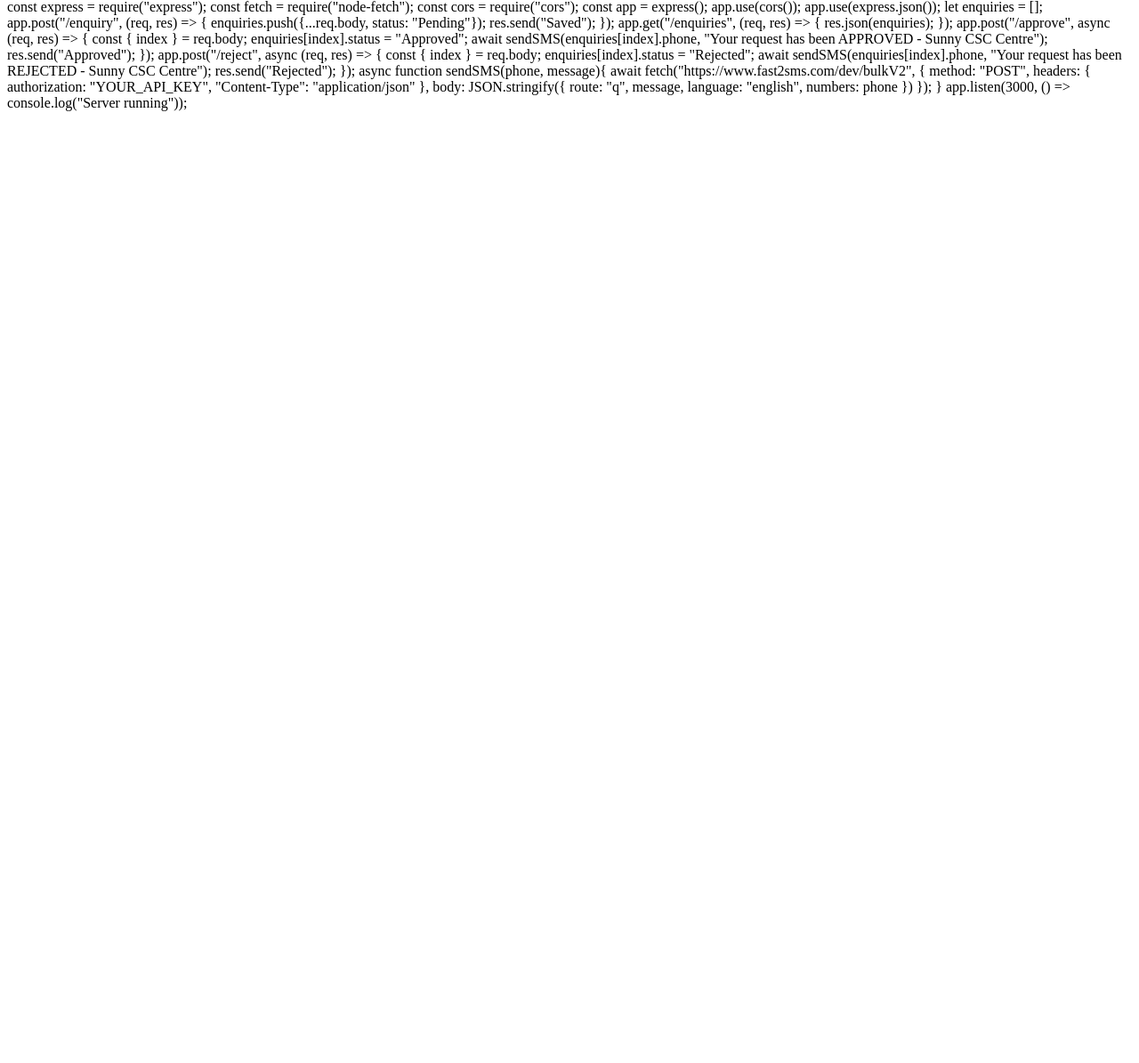
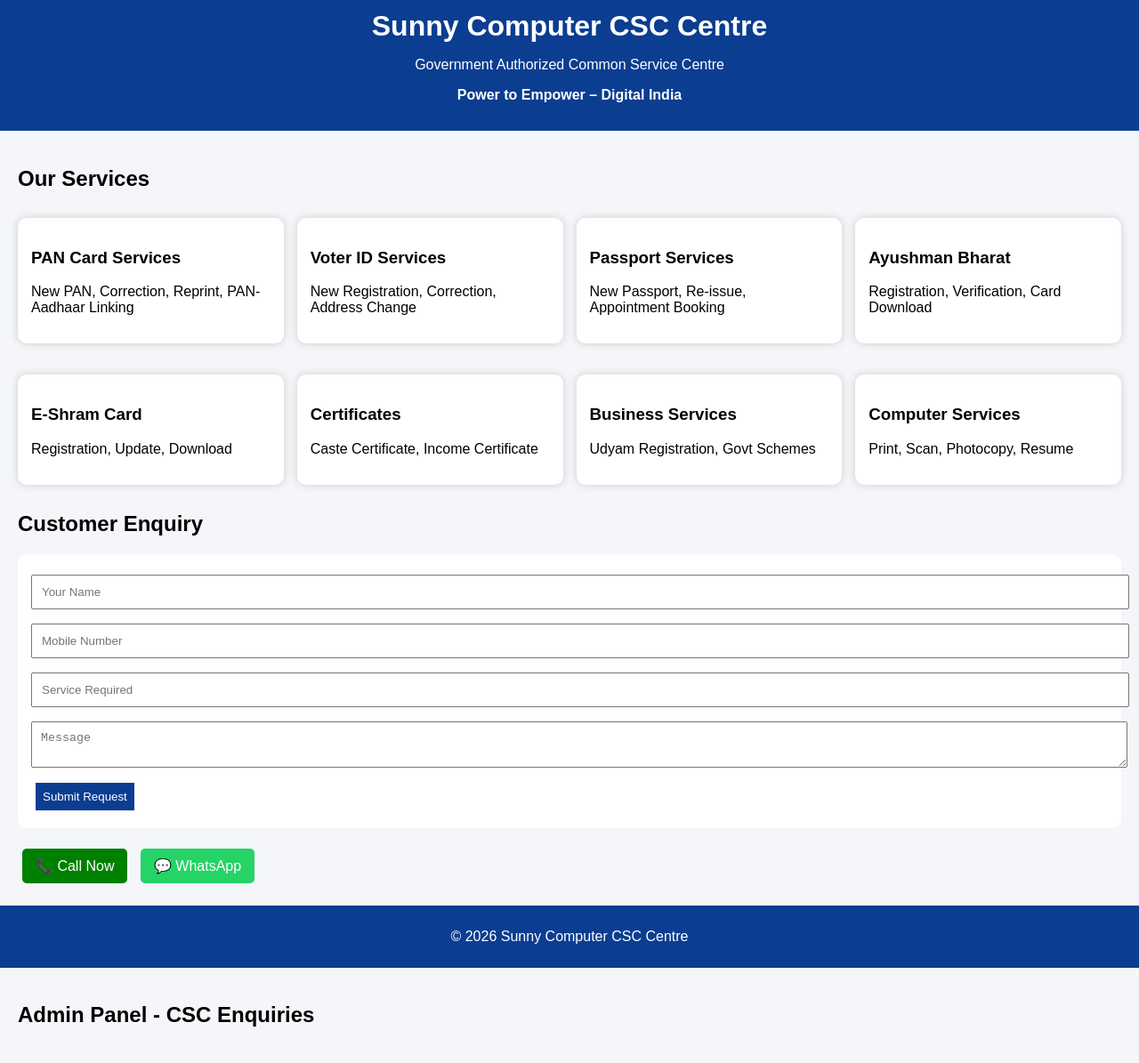
Before and after one commit to sunnykxj1989/PaulSunnyCSC, a plain HTML site: page index.html in a window 1280 px wide. Shown: the part 9-1204 px from the top of the page at 89% size. Before the commit the page ends 800 px from the top, so only its background shows below. Drawn offline with Linux system fonts and the light colour scheme.

Commit message:
Update index.html

```diff
--- a/index.html
+++ b/index.html
@@ -1,56 +1,241 @@
-const express = require("express");
-const fetch = require("node-fetch");
-const cors = require("cors");
+<!DOCTYPE html>
+<html lang="en">
+<head>
+<meta charset="UTF-8">
+<meta name="viewport" content="width=device-width, initial-scale=1.0">
+<title>Sunny Computer CSC Centre</title>
 
-const app = express();
-app.use(cors());
-app.use(express.json());
+<style>
+body {
+    font-family: Arial;
+    margin: 0;
+    background: #f4f6f9;
+}
+header {
+    background: #0b3d91;
+    color: white;
+    padding: 15px;
+    text-align: center;
+}
+h1 { margin: 5px; }
+.container { padding: 20px; }
 
-let enquiries = [];
-
-app.post("/enquiry", (req, res) => {
-  enquiries.push({...req.body, status: "Pending"});
-  res.send("Saved");
-});
-
-app.get("/enquiries", (req, res) => {
-  res.json(enquiries);
-});
-
-app.post("/approve", async (req, res) => {
-  const { index } = req.body;
-  enquiries[index].status = "Approved";
-
-  await sendSMS(enquiries[index].phone,
-    "Your request has been APPROVED - Sunny CSC Centre");
-
-  res.send("Approved");
-});
-
-app.post("/reject", async (req, res) => {
-  const { index } = req.body;
-  enquiries[index].status = "Rejected";
-
-  await sendSMS(enquiries[index].phone,
-    "Your request has been REJECTED - Sunny CSC Centre");
-
-  res.send("Rejected");
-});
-
-async function sendSMS(phone, message){
-  await fetch("https://www.fast2sms.com/dev/bulkV2", {
-    method: "POST",
-    headers: {
-      authorization: "YOUR_API_KEY",
-      "Content-Type": "application/json"
-    },
-    body: JSON.stringify({
-      route: "q",
-      message,
-      language: "english",
-      numbers: phone
-    })
-  });
+.services {
+    display: grid;
+    grid-template-columns: repeat(auto-fit, minmax(250px, 1fr));
+    gap: 15px;
+}
+.card {
+    background: white;
+    padding: 15px;
+    border-radius: 10px;
+    box-shadow: 0 0 10px #ccc;
 }
 
-app.listen(3000, () => console.log("Server running"));
+.btn {
+    display: inline-block;
+    padding: 10px 15px;
+    margin: 5px;
+    border-radius: 5px;
+    color: white;
+    text-decoration: none;
+}
+.call { background: green; }
+.whatsapp { background: #25D366; }
+
+form {
+    background: white;
+    padding: 15px;
+    border-radius: 10px;
+}
+input, textarea {
+    width: 100%;
+    padding: 10px;
+    margin: 8px 0;
+}
+
+button {
+    background: #0b3d91;
+    color: white;
+    padding: 10px;
+    border: none;
+}
+
+footer {
+    text-align: center;
+    padding: 10px;
+    background: #0b3d91;
+    color: white;
+}
+</style>
+
+<script>
+function submitForm() {
+    let name = document.getElementById("name").value;
+    let mobile = document.getElementById("mobile").value;
+    let service = document.getElementById("service").value;
+
+    let data = {
+        name: name,
+        mobile: mobile,
+        service: service,
+        status: "Pending"
+    };
+
+    let enquiries = JSON.parse(localStorage.getItem("enquiries")) || [];
+    enquiries.push(data);
+    localStorage.setItem("enquiries", JSON.stringify(enquiries));
+
+    alert("Request submitted successfully!");
+}
+</script>
+
+</head>
+
+<body>
+
+<header>
+<h1>Sunny Computer CSC Centre</h1>
+<p>Government Authorized Common Service Centre</p>
+<p><b>Power to Empower – Digital India</b></p>
+</header>
+
+<div class="container">
+
+<h2>Our Services</h2>
+
+<div class="services">
+
+<div class="card">
+<h3>PAN Card Services</h3>
+<p>New PAN, Correction, Reprint, PAN-Aadhaar Linking</p>
+</div>
+
+<div class="card">
+<h3>Voter ID Services</h3>
+<p>New Registration, Correction, Address Change</p>
+</div>
+
+<div class="card">
+<h3>Passport Services</h3>
+<p>New Passport, Re-issue, Appointment Booking</p>
+</div>
+
+<div class="card">
+<h3>Ayushman Bharat</h3>
+<p>Registration, Verification, Card Download</p>
+</div>
+
+<div class="card">
+<h3>E-Shram Card</h3>
+<p>Registration, Update, Download</p>
+</div>
+
+<div class="card">
+<h3>Certificates</h3>
+<p>Caste Certificate, Income Certificate</p>
+</div>
+
+<div class="card">
+<h3>Business Services</h3>
+<p>Udyam Registration, Govt Schemes</p>
+</div>
+
+<div class="card">
+<h3>Computer Services</h3>
+<p>Print, Scan, Photocopy, Resume</p>
+</div>
+
+</div>
+
+<h2>Customer Enquiry</h2>
+
+<form onsubmit="event.preventDefault(); submitForm();">
+<input type="text" id="name" placeholder="Your Name" required>
+<input type="number" id="mobile" placeholder="Mobile Number" required>
+<input type="text" id="service" placeholder="Service Required" required>
+<textarea placeholder="Message"></textarea>
+<button type="submit">Submit Request</button>
+</form>
+
+<br>
+
+<a href="tel:9435091694" class="btn call">📞 Call Now</a>
+<a href="https://wa.me/918638103439" class="btn whatsapp">💬 WhatsApp</a>
+
+</div>
+
+<footer>
+<p>© 2026 Sunny Computer CSC Centre</p>
+</footer>
+
+</body>
+</html>
+<!DOCTYPE html>
+<html>
+<head>
+<title>Admin Panel</title>
+
+<style>
+body { font-family: Arial; background: #f4f6f9; }
+.container { padding: 20px; }
+.card {
+    background: white;
+    padding: 15px;
+    margin: 10px 0;
+}
+button {
+    padding: 8px;
+    margin: 5px;
+    color: white;
+    border: none;
+}
+.approve { background: green; }
+.reject { background: red; }
+</style>
+
+<script>
+function loadData() {
+    let enquiries = JSON.parse(localStorage.getItem("enquiries")) || [];
+    let output = "";
+
+    enquiries.forEach((e, index) => {
+        output += `
+        <div class="card">
+        <b>Name:</b> ${e.name} <br>
+        <b>Mobile:</b> ${e.mobile} <br>
+        <b>Service:</b> ${e.service} <br>
+        <b>Status:</b> ${e.status} <br>
+
+        <button class="approve" onclick="updateStatus(${index}, 'Approved')">Approve</button>
+        <button class="reject" onclick="updateStatus(${index}, 'Rejected')">Reject</button>
+        </div>
+        `;
+    });
+
+    document.getElementById("data").innerHTML = output;
+}
+
+function updateStatus(index, status) {
+    let enquiries = JSON.parse(localStorage.getItem("enquiries"));
+
+    enquiries[index].status = status;
+    localStorage.setItem("enquiries", JSON.stringify(enquiries));
+
+    alert("SMS Sent to Customer: " + status);
+
+    loadData();
+}
+</script>
+
+</head>
+
+<body onload="loadData()">
+
+<div class="container">
+<h2>Admin Panel - CSC Enquiries</h2>
+<div id="data"></div>
+</div>
+
+</body>
+</html>
```
